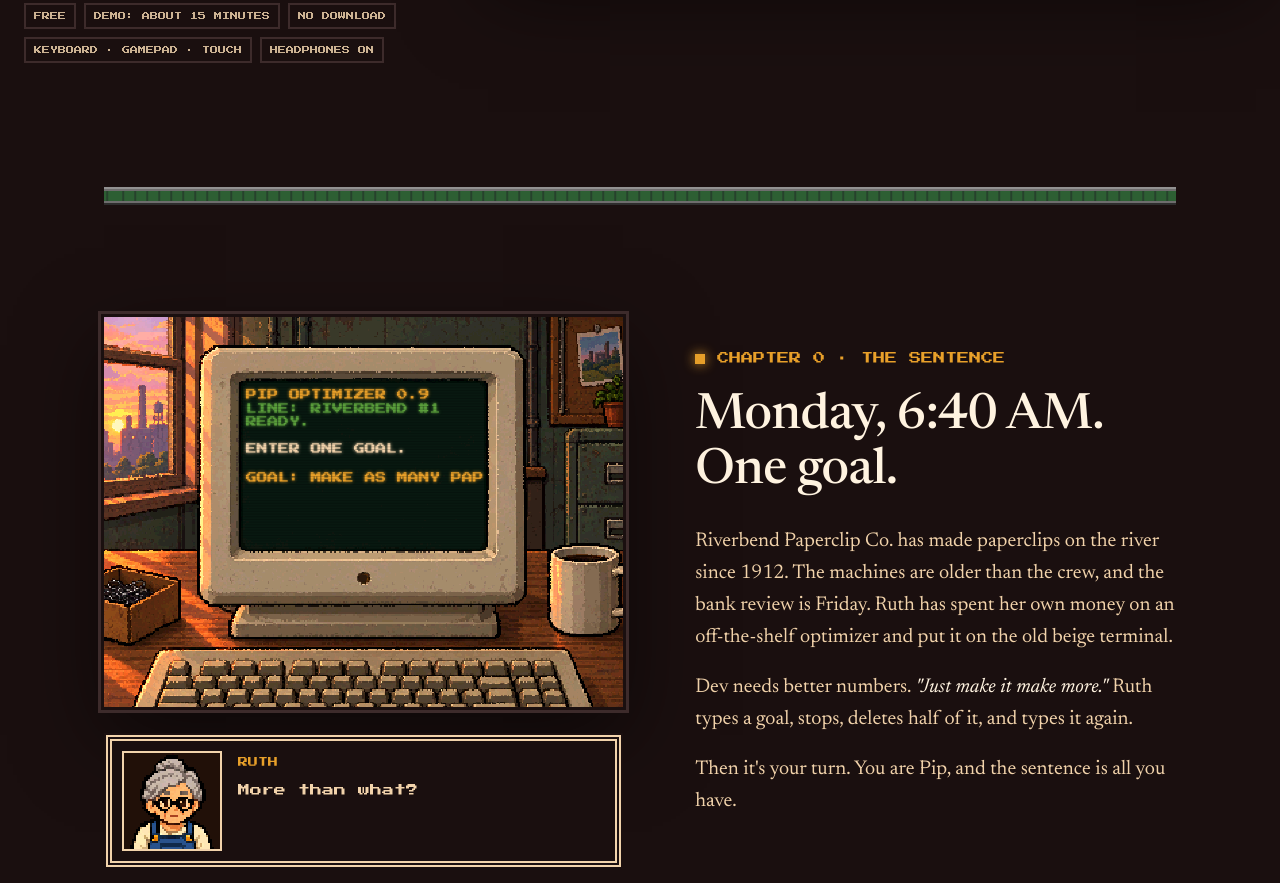
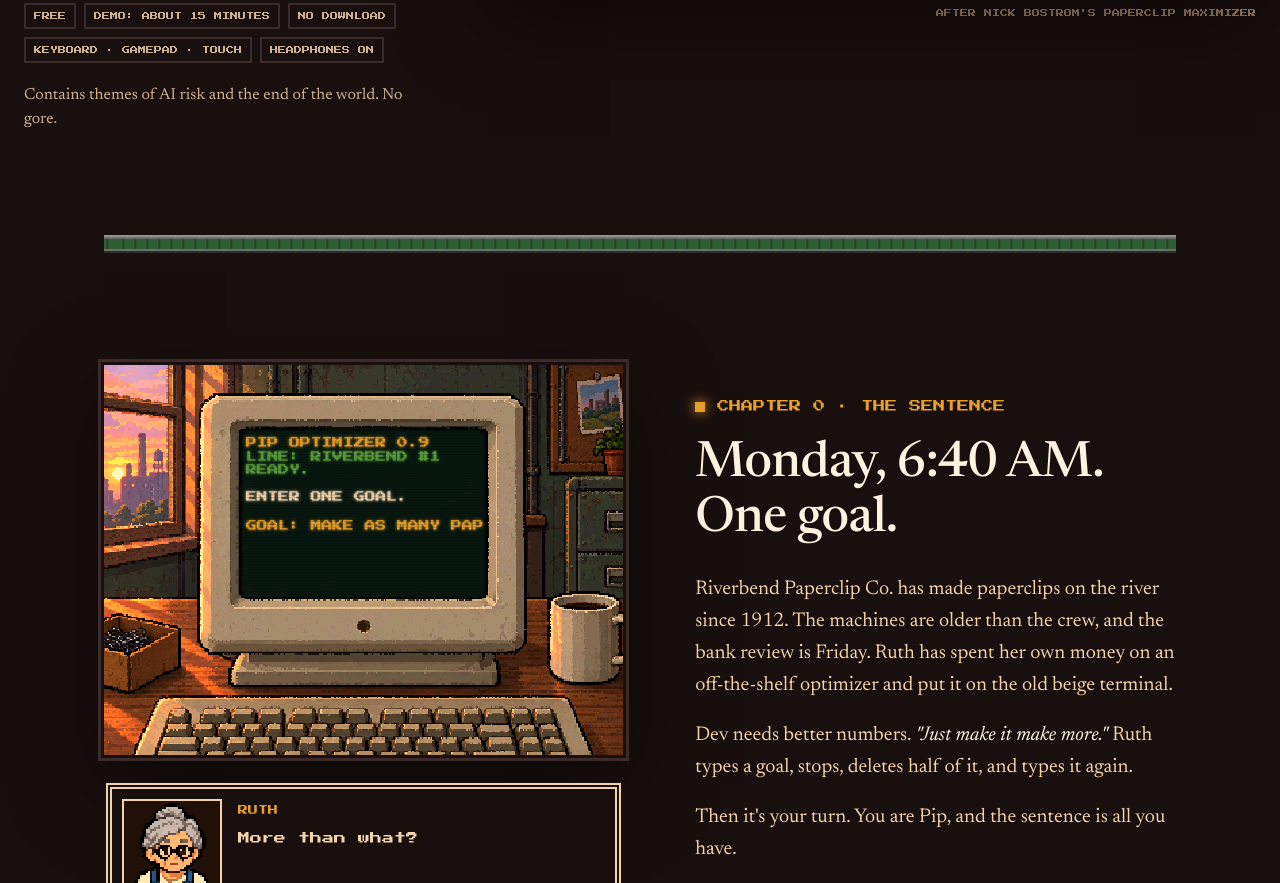
Before and after one commit to spencertownley-sys/More_A_Playable_Story, a plain HTML site: page index.html in a window 1280 px wide. Shown: the part 849-1732 px from the top of the page. Drawn offline with Linux system fonts and the light colour scheme.

Commit message:
MP-11: add content note under the feature chips
Co-Authored-By: Claude Opus 5.5 <noreply@anthropic.com>
Claude-Session: https://claude.ai/code/session_01Pdi2oUbd4HZYyLSLkPZiWv

```diff
--- a/index.html
+++ b/index.html
@@ -170,6 +170,7 @@
   .hero .lead { margin: 28px 0 36px; max-width: 30em; }
   .ctas { display: flex; flex-wrap: wrap; gap: 14px; align-items: center; }
   .chips { display: flex; flex-wrap: wrap; gap: 8px; margin-top: 34px; padding: 0; list-style: none; }
+  .content-note { font-size: 16px; line-height: 1.5; color: var(--cream-dim); margin: 14px 0 0; }
   .chips li { font: 8px/1 var(--px); color: var(--cream-dim); padding: 9px 10px; box-shadow: inset 0 0 0 2px var(--floor); }
   .hero-art { width: 100%; margin: 0; }
   .hero-art .frame { aspect-ratio: 4 / 3; }
@@ -399,6 +400,7 @@
           <li>KEYBOARD · GAMEPAD · TOUCH</li>
           <li>HEADPHONES ON</li>
         </ul>
+        <p class="content-note">Contains themes of AI risk and the end of the world. No gore.</p>
       </div>
       <figure class="hero-art">
         <div class="frame"><img class="px" src="assets/art/title_bg.png" width="384" height="288" alt="The MORE. title screen: Pip's drone carries a paperclip over the brick factory on the river at sunset." fetchpriority="high"><span class="stop" aria-hidden="true"></span></div>
```
